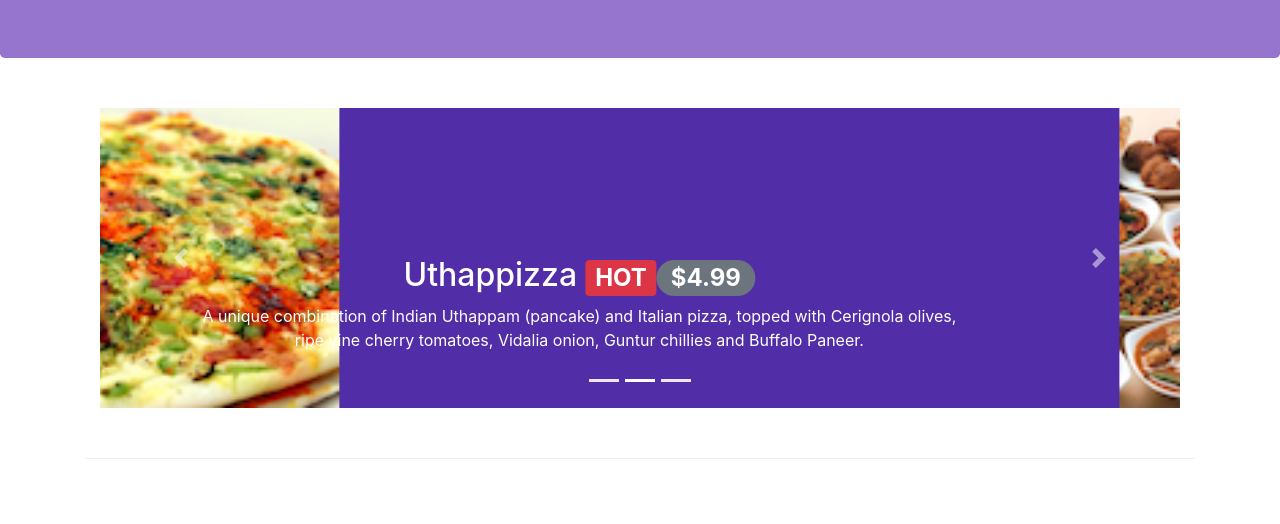
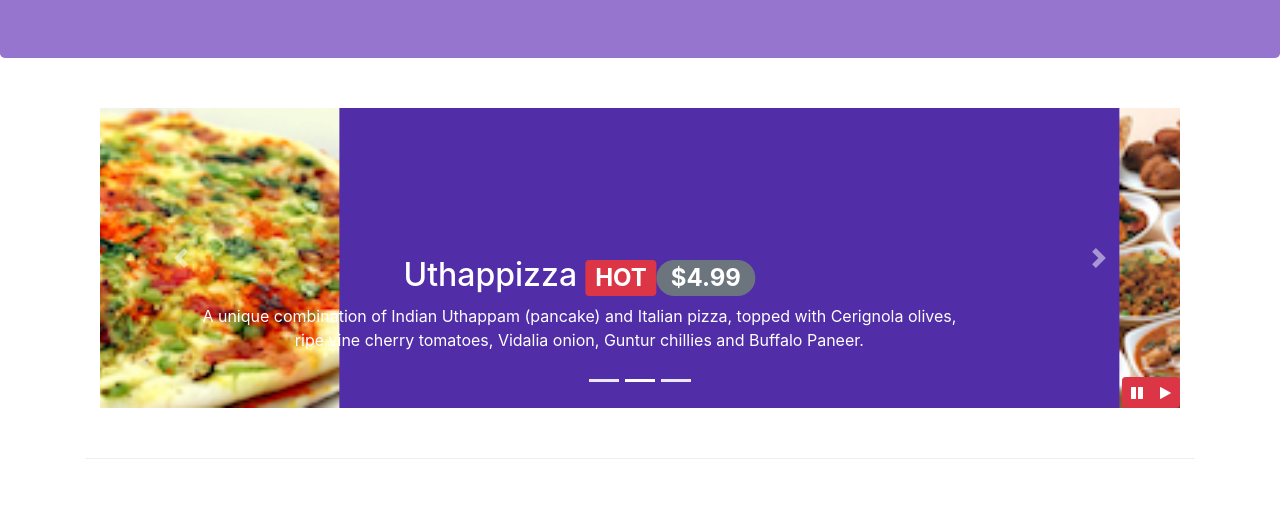
Before and after one commit to shamgar-kommerla/conFusion-Bootstrap-Website, a website: page index.html in a window 1280 px wide. Shown: the part 276-800 px from the top of the page. Drawn offline with nearby package versions, Linux system fonts and the light colour scheme.

Commit message:
Bootstrap JQuery

```diff
--- a/css/styles.css
+++ b/css/styles.css
@@ -66,3 +66,10 @@ address{
     left: 0;
     min-height: 300px;
 }
+
+#carouselButton{
+    position: absolute;
+    right: 0px;
+    bottom: 0px;
+    z-index: 1;
+}
--- a/index.html
+++ b/index.html
@@ -154,12 +154,13 @@
 
                         <div class="form-group row">
                             <label for="section" class="col-12 col-md-3 col-form-label">Section</label>
-                            <div class="btn-group btn-group-toggle " data-toggle="buttons" >
+                            <div class="btn-group btn-group-toggle " data-toggle="buttons">
                                 <label class="btn btn-success active">
-                                    <input type="radio" name="section" id="section" value="non-smoking" checked>non-smoking
+                                    <input type="radio" name="section" id="section" value="non-smoking"
+                                        checked>non-smoking
                                 </label>
                                 <label class="btn btn-danger">
-                                    <input type="radio" name="section" id="section" value="smoking" >smoking
+                                    <input type="radio" name="section" id="section" value="smoking">smoking
                                 </label>
                             </div>
 
@@ -174,15 +175,12 @@
 
                         </div>
                         <div class="form-group row ">
-                            <button type="button" class="btn btn-secondary offset-3" data-dismiss="modal">Cancel</button>
-                           &nbsp;
+                            <button type="button" class="btn btn-secondary offset-3"
+                                data-dismiss="modal">Cancel</button>
+                            &nbsp;
                             <button type="submit" class="btn btn-primary">Reserve</button>
                         </div>
                     </form>
-
-
-
-
                 </div>
 
             </div>
@@ -250,6 +248,7 @@
                             </div>
                         </div>
                     </div>
+
                     <ol class="carousel-indicators">
                         <li data-target="#myCarousel" class="active" data-slide-to="0"></li>
                         <li data-target="#myCarousel" class="active" data-slide-to="1"></li>
@@ -261,8 +260,18 @@
                     </a>
                     <a href="#myCarousel" class="carousel-control-next" role="button" data-slide="next">
                         <span class="carousel-control-next-icon" aria-hidden="true"></span>
+                    </a>
 
-                    </a>
+
+                    <div class="btn-group" id="carouselButton">
+                        <button class="btn btn-danger btn-sm" id="carousel-pause">
+                            <span class="fa fa-pause"></span>
+                        </button>
+                        <button class="btn btn-danger btn-sm" id="carousel-play">
+                            <span class="fa fa-play"></span>
+                        </button>
+                    </div>
+
 
                 </div>
 
@@ -390,7 +399,17 @@
     <script src="node_modules/jquery/dist/jquery.slim.min.js"></script>
     <script src="node_modules/popper.js/dist/umd/popper.min.js"></script>
     <script src="node_modules/bootstrap/dist/js/bootstrap.min.js"></script>
-
+    <script>
+        $(document).ready(function(){
+            $("#myCarousel").carousel({interval:1500});
+            $("#carousel-pause").click(function(){
+                $('#myCarousel').carousel('pause');
+            });
+            $('#carousel-play').click(function(){
+                $('#myCarousel').carousel('cycle');
+            });
+        });
+    </script>
 </body>
 
 </html>
```
